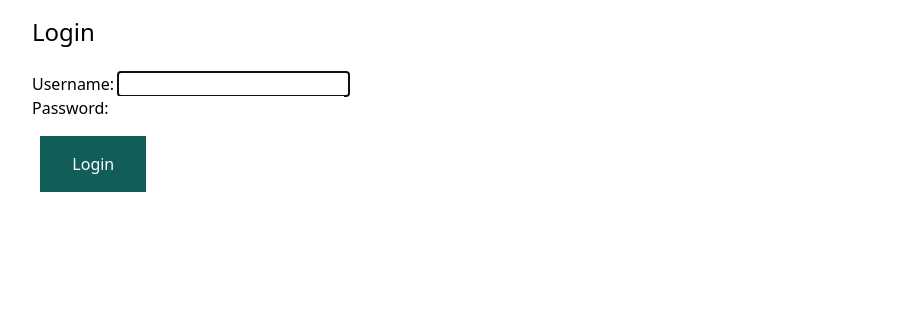
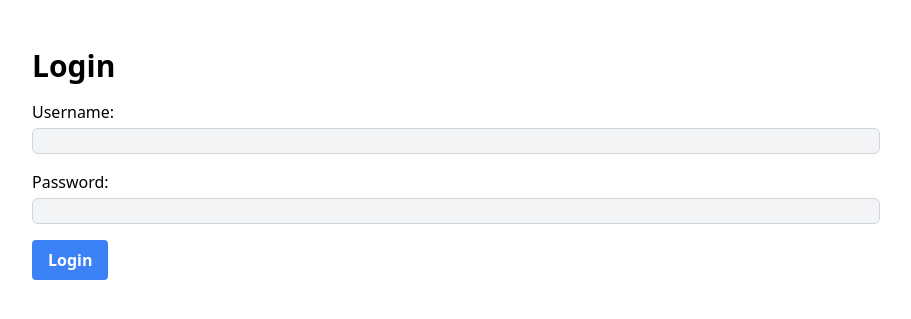
Before and after one commit to Wahomethegeek/GlamHub, a Django app: page /login/ in a window 1280 px wide. Shown: the part 72-391 px from the top of the page, without its empty margins (184-1095 px from the left). Run offline with Django 5.2, Linux system fonts and the light colour scheme; data comes from the database, SQL or seed files in the repository; both versions use the stored data as it was after the commit; some libraries are stand-ins or nearby versions.

Commit message:
making changes - wahome

```diff
--- a/templates/userprofile/login.html
+++ b/templates/userprofile/login.html
@@ -5,12 +5,20 @@
 {% endblock %}
 
 {% block content %}
-    <h1 class="text-2xl">Login</h1>
-    &nbsp;
-    <form method="post" action=".">
-    {% csrf_token %}
-        <p class="space-2xl">{{ form.as_p }}</p>
-    &nbsp;
-    <button class=" mt-4 py-4 px-8 bg-teal-800 text-white">Login</button>
-    </form>
+    <div class="container mx-auto mt-8">
+        <h1 class="text-3xl font-semibold mb-4">Login</h1>
+        <form method="post" action=".">
+            {% csrf_token %}
+            <div class="mb-4">
+                {{ form.username.label_tag }}
+                <label for="username" class="block text-gray-70"></label>
+                <input type="text" name="username" id="username" class="form-input mt-1 block w-full rounded-md bg-gray-100 border border-gray-300 focus:bg-white focus:border-blue-500" required>
+            </div>
+            <div class="mb-4">
+                {{ form.password.label_tag }}
+                <label for="password"></label><input type="password" name="password" id="password" class="form-input mt-1 block w-full rounded-md bg-gray-100 border border-gray-300 focus:bg-white focus:border-blue-500" required>
+            </div>
+            <button type="submit" class="py-2 px-4 bg-blue-500 hover:bg-blue-600 text-white font-semibold rounded">Login</button>
+        </form>
+    </div>
 {% endblock %}
```
Also changed, not shown: templates/userprofile/signup.html (+26 -14 lines), db.sqlite3, media/uploads/product_thumbnails/sarrah.jpeg (added).
